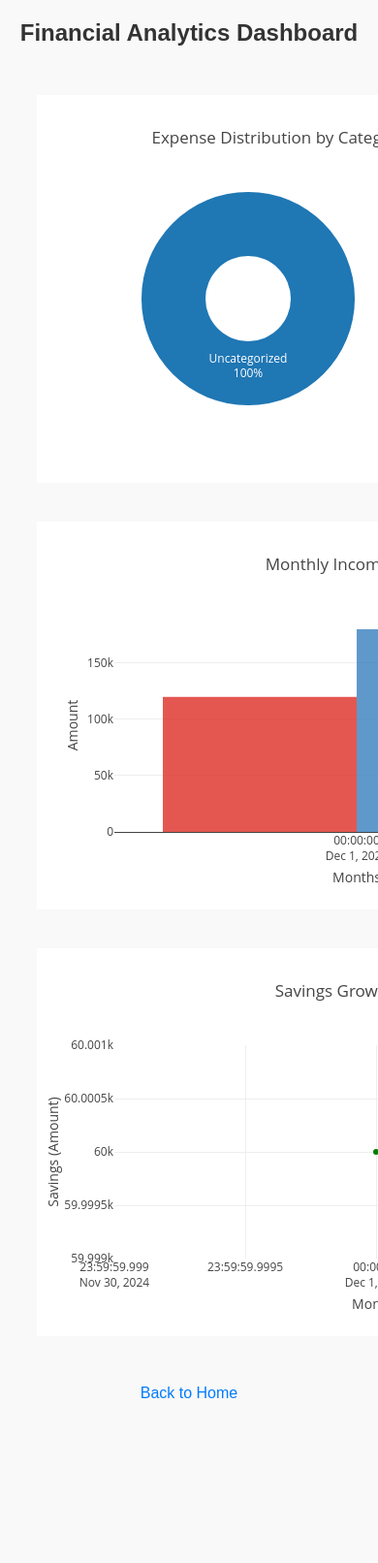
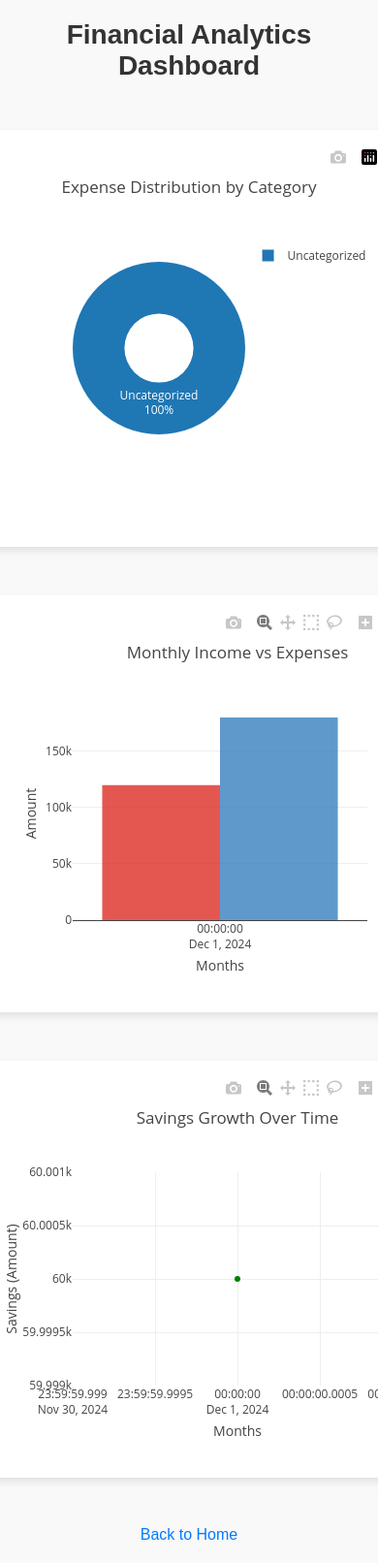
Before and after one commit to Dkmbugua/Ver_Expense_Tracker, a Flask app: page /analytics in a window 390 px wide; the page is wider, and only the part inside the window is pictured. Shown: that part at 97% size. Before the commit the page ends 1442 px from the top of that part, so only its background shows below. Run offline with Flask 3, Linux system fonts and the light colour scheme; a user stored in the database is signed in; data comes from the database, SQL or seed files in the repository; both versions use the stored data as it was after the commit; some libraries are stand-ins or nearby versions.

Commit message:
adjust css

```diff
--- a/templates/analytics.html
+++ b/templates/analytics.html
@@ -21,24 +21,29 @@
             display: flex;
             flex-wrap: wrap;
             justify-content: center;
-            gap: 20px;
+            gap: 30px; /* Better spacing between charts */
             padding: 20px;
         }
         .chart {
-            flex: 1 1 40%;
-            max-width: 600px;
-            min-width: 300px;
+            flex: 1 1 30%; /* Ensures three charts per row with enough spacing */
+            max-width: 500px;
+            min-width: 400px; /* Ensures the charts are not too small */
             margin: 10px;
+            box-shadow: 0 4px 8px rgba(0, 0, 0, 0.1); /* Add a subtle shadow for better visuals */
+            border-radius: 10px; /* Rounded corners */
+            background-color: #ffffff;
+            padding: 15px; /* Padding inside each chart box */
         }
 
         /* Responsive Design */
+        @media (max-width: 1200px) {
+            .chart {
+                flex: 1 1 45%; /* Two charts per row for medium screens */
+            }
+        }
         @media (max-width: 768px) {
-            h1 {
-                font-size: 24px;
-            }
             .chart {
-                flex: 1 1 90%;
-                max-width: 90%;
+                flex: 1 1 90%; /* Full-width charts for smaller screens */
             }
         }
     </style>
@@ -71,14 +76,14 @@
             textinfo: 'label+percent',
             hoverinfo: 'label+value',
             marker: {
-                colors: ['#1f77b4', '#ff7f0e', '#2ca02c', '#d62728', '#9467bd']
+                colors: ['#1f77b4', '#ff7f0e', '#2ca02c', '#d62728', '#9467bd', '#8c564b']
             }
         }];
 
         var pieLayout = {
             title: 'Expense Distribution by Category',
             height: 400,
-            width: 500,
+            width: 400,
         };
 
         Plotly.newPlot('pie-chart', pieData, pieLayout);
@@ -107,7 +112,7 @@
             xaxis: { title: 'Months' },
             yaxis: { title: 'Amount' },
             height: 400,
-            width: 700,
+            width: 500,
         };
 
         Plotly.newPlot('bar-chart', barData, barLayout);
@@ -127,7 +132,7 @@
             xaxis: { title: 'Months' },
             yaxis: { title: 'Savings (Amount)' },
             height: 400,
-            width: 700,
+            width: 500,
         };
 
         Plotly.newPlot('line-chart', lineData, lineLayout);
```
Also changed, not shown: finance.db.
